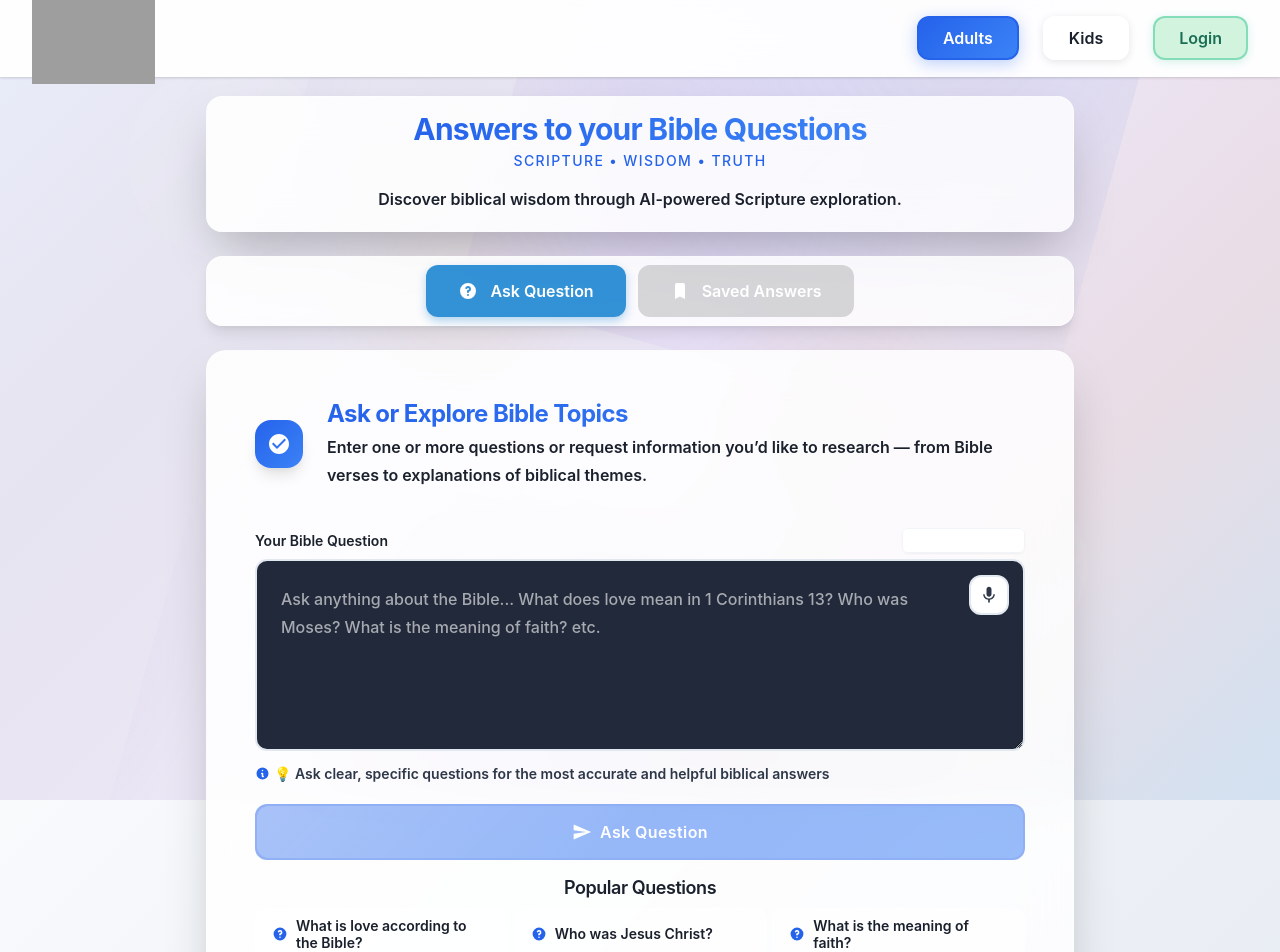
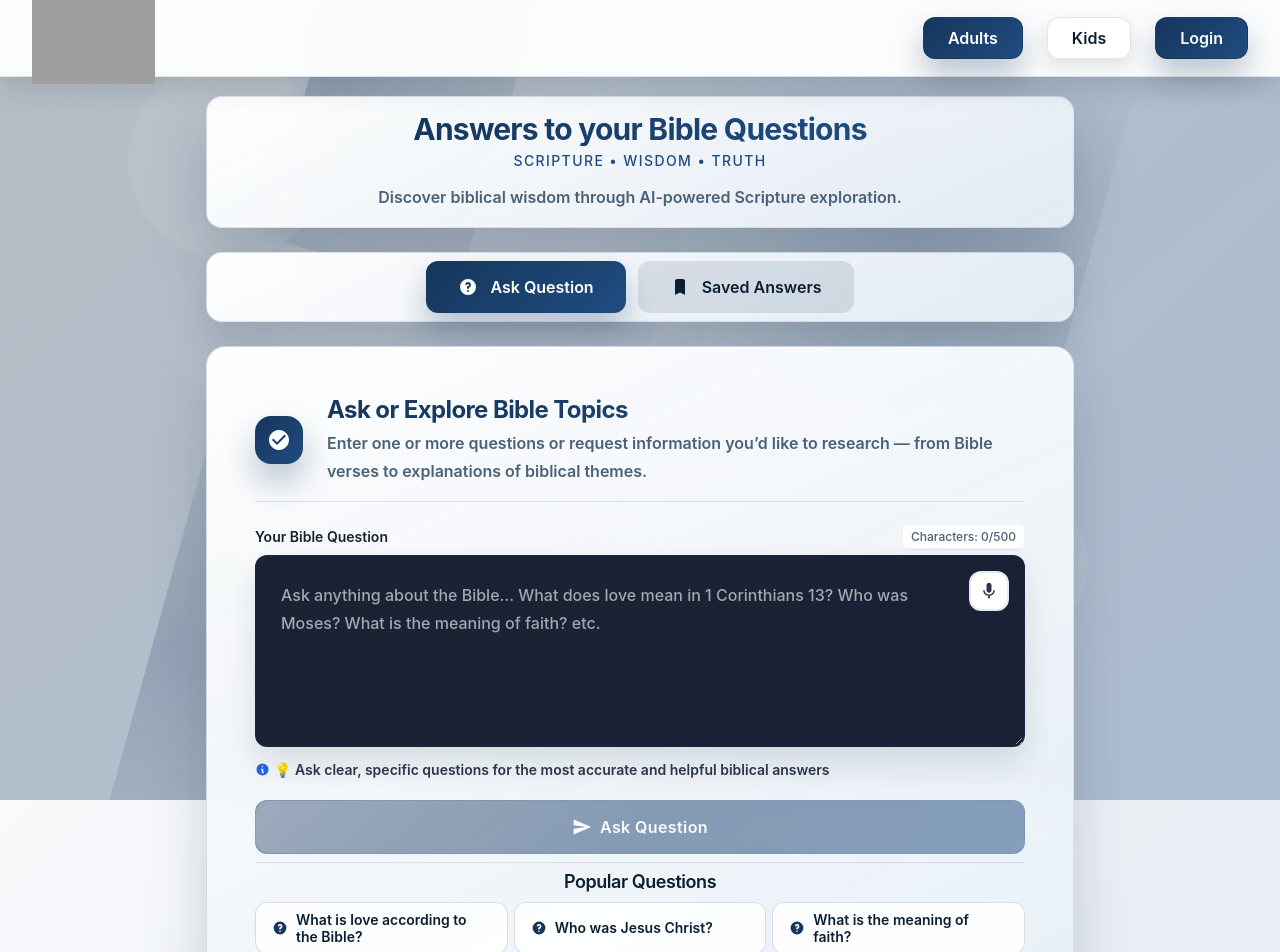
Before and after one commit to tseitzin/bible_qa_frontend, a Vue app: page / in a window 1280 px wide. Shown: the top 952 px of the page. Built offline with nearby package versions, Linux system fonts and the light colour scheme; no server answers; grey boxes are pictures that could not be loaded.

Commit message:
Updated QuestionForm and AnswerForm with new color scheme

```diff
--- a/src/components/QuestionForm.vue
+++ b/src/components/QuestionForm.vue
@@ -217,12 +217,18 @@ const handleSpeechError = (error) => {
 
 <style scoped>
 .question-form {
-  background: var(--gradient-card);
-  backdrop-filter: blur(20px);
+  --question-primary: var(--app-primary, #16365c);
+  --question-primary-light: var(--app-primary-light, #1f4c80);
+  --question-primary-dark: var(--app-primary-dark, #0b1f33);
+  --question-accent: var(--app-accent, #e6eef6);
+  --question-muted: var(--app-muted, #4a6178);
+  --question-gradient: linear-gradient(135deg, var(--question-primary), var(--question-primary-light));
+  background: linear-gradient(155deg, rgba(255, 255, 255, 0.98), rgba(230, 238, 246, 0.94));
+  backdrop-filter: blur(22px);
   border-radius: var(--border-radius-2xl);
   padding: var(--spacing-2xl);
-  box-shadow: var(--shadow-xl);
-  border: 1px solid rgba(255, 255, 255, 0.2);
+  box-shadow: 0 30px 60px rgba(11, 31, 51, 0.18);
+  border: 1px solid rgba(22, 54, 92, 0.12);
   position: relative;
   overflow: hidden;
 }
@@ -233,19 +239,19 @@ const handleSpeechError = (error) => {
   gap: var(--spacing-lg);
   margin-bottom: var(--spacing-lg);
   padding-bottom: var(--spacing-md);
-  border-bottom: 1px solid rgba(255, 255, 255, 0.1);
+  border-bottom: 1px solid rgba(22, 54, 92, 0.12);
 }
 
 .form-icon {
   width: 48px;
   height: 48px;
-  background: var(--gradient-primary);
+  background: var(--question-gradient);
   border-radius: var(--border-radius-xl);
   display: flex;
   align-items: center;
   justify-content: center;
-  color: var(--color-text-inverse);
-  box-shadow: var(--shadow-md);
+  color: #ffffff;
+  box-shadow: 0 18px 32px rgba(22, 54, 92, 0.28);
   flex-shrink: 0;
 }
 
@@ -261,9 +267,8 @@ const handleSpeechError = (error) => {
 .form-title {
   font-size: var(--font-size-2xl);
   font-weight: var(--font-weight-bold);
-  color: #1a202c;
   margin: 0 0 var(--spacing-xs) 0;
-  background: var(--gradient-primary);
+  background: linear-gradient(135deg, var(--question-primary), var(--question-primary-light));
   -webkit-background-clip: text;
   -webkit-text-fill-color: transparent;
   background-clip: text;
@@ -271,7 +276,7 @@ const handleSpeechError = (error) => {
 
 .form-subtitle {
   font-size: var(--font-size-base);
-  color: #1a202c;
+  color: var(--question-muted);
   margin: 0;
   font-weight: var(--font-weight-semibold);
 }
@@ -284,6 +289,25 @@ const handleSpeechError = (error) => {
 
 .question-input {
   position: relative;
+}
+
+:deep(.question-input textarea) {
+  border: 2px solid rgba(22, 54, 92, 0.16);
+  background: rgba(15, 23, 42, 0.95);
+  color: var(--color-text-inverse);
+  box-shadow: 0 16px 32px rgba(11, 31, 51, 0.12);
+  transition: border-color var(--transition-fast), box-shadow var(--transition-fast), transform var(--transition-fast);
+}
+
+:deep(.question-input textarea:focus) {
+  border-color: var(--question-primary);
+  box-shadow: 0 22px 40px rgba(22, 54, 92, 0.22);
+  transform: translateY(-1px);
+  background: rgba(15, 23, 42, 0.97);
+}
+
+:deep(.question-input .char-count) {
+  color: var(--question-muted);
 }
 
 .speech-error {
@@ -362,8 +386,8 @@ const handleSpeechError = (error) => {
   align-items: center;
   gap: var(--spacing-lg);
   padding: var(--spacing-lg);
-  background: rgba(37, 99, 235, 0.05);
-  border: 1px solid rgba(37, 99, 235, 0.1);
+  background: rgba(22, 54, 92, 0.08);
+  border: 1px solid rgba(22, 54, 92, 0.16);
   border-radius: var(--border-radius-lg);
 }
 
@@ -378,13 +402,13 @@ const handleSpeechError = (error) => {
 .loading-primary {
   font-size: var(--font-size-base);
   font-weight: var(--font-weight-semibold);
-  color: var(--color-primary);
+  color: var(--question-primary);
   margin: 0 0 var(--spacing-xs) 0;
 }
 
 .loading-secondary {
   font-size: var(--font-size-sm);
-  color: #1a202c;
+  color: var(--question-muted);
   margin: 0;
   font-weight: var(--font-weight-semibold);
 }
@@ -392,13 +416,13 @@ const handleSpeechError = (error) => {
 .quick-suggestions {
   margin-top: var(--spacing-sm);
   padding-top: var(--spacing-sm);
-  border-top: 1px solid rgba(255, 255, 255, 0.1);
+  border-top: 1px solid rgba(22, 54, 92, 0.12);
 }
 
 .suggestions-title {
   font-size: var(--font-size-lg);
   font-weight: var(--font-weight-semibold);
-  color: #1a202c;
+  color: var(--question-primary-dark);
   margin: 0 0 var(--spacing-sm) 0;
   text-align: center;
 }
@@ -414,10 +438,10 @@ const handleSpeechError = (error) => {
   align-items: center;
   gap: var(--spacing-sm);
   padding: var(--spacing-sm) var(--spacing-md);
-  background: rgba(255, 255, 255, 0.5);
-  border: 1px solid rgba(255, 255, 255, 0.3);
+  background: rgba(255, 255, 255, 0.92);
+  border: 1px solid rgba(22, 54, 92, 0.16);
   border-radius: var(--border-radius-lg);
-  color: #1a202c;
+  color: var(--question-primary-dark);
   font-size: var(--font-size-sm);
   cursor: pointer;
   transition: all var(--transition-normal);
@@ -427,18 +451,61 @@ const handleSpeechError = (error) => {
 }
 
 .suggestion-button:hover {
-  background: rgba(255, 255, 255, 0.7);
-  border-color: var(--color-primary);
-  color: var(--color-primary);
+  background: rgba(255, 255, 255, 0.98);
+  border-color: rgba(22, 54, 92, 0.32);
+  color: var(--question-primary);
   transform: translateY(-2px);
-  box-shadow: var(--shadow-md);
+  box-shadow: 0 18px 32px rgba(11, 31, 51, 0.18);
 }
 
 .suggestion-icon {
   width: 16px;
   height: 16px;
-  color: var(--color-primary);
+  color: var(--question-primary);
   flex-shrink: 0;
+}
+
+:deep(.submit-button.btn--primary) {
+  background: var(--question-gradient);
+  border: 1px solid rgba(22, 54, 92, 0.36);
+  box-shadow: 0 22px 40px rgba(22, 54, 92, 0.28);
+  color: #ffffff;
+  transition: border-color var(--transition-fast), box-shadow var(--transition-fast), transform var(--transition-fast);
+}
+
+:deep(.submit-button.btn--primary:hover:not(:disabled)) {
+  background: linear-gradient(135deg, var(--question-primary-light), var(--question-primary));
+  border-color: rgba(22, 54, 92, 0.46);
+  box-shadow: 0 28px 48px rgba(22, 54, 92, 0.32);
+  transform: translateY(-2px);
+}
+
+:deep(.submit-button.btn--primary:focus-visible) {
+  outline: none;
+  box-shadow: 0 0 0 3px rgba(230, 238, 246, 0.6);
+}
+
+:deep(.submit-button.btn--primary.btn--loading) {
+  transform: none;
+}
+
+:deep(.clear-button.btn--ghost) {
+  border: 2px solid rgba(22, 54, 92, 0.2);
+  background: rgba(22, 54, 92, 0.08);
+  color: var(--question-primary);
+  box-shadow: 0 14px 28px rgba(11, 31, 51, 0.12);
+}
+
+:deep(.clear-button.btn--ghost:hover:not(:disabled)) {
+  border-color: rgba(22, 54, 92, 0.36);
+  background: rgba(22, 54, 92, 0.12);
+  color: var(--question-primary-light);
+  transform: translateY(-1px);
+}
+
+:deep(.clear-button.btn--ghost:focus-visible) {
+  outline: none;
+  box-shadow: 0 0 0 3px rgba(230, 238, 246, 0.55);
 }
 
 /* Responsive Design */
--- a/src/views/MainApp.vue
+++ b/src/views/MainApp.vue
@@ -39,6 +39,9 @@
         <div class="header-content">
           <div class="logo-section">
             <div class="logo-wrapper">
+              <!-- <div class="logo-icon" aria-hidden="true">
+                <img :src="navLogo" alt="Word of Life Answers logo" />
+              </div> -->
               <div class="logo-text">
                 <h2 class="app-title">Answers to your Bible Questions</h2>
                 <div class="app-tagline">Scripture • Wisdom • Truth</div>
@@ -324,8 +327,8 @@ onMounted(async () => {
   z-index: 100;
   background: rgba(255, 255, 255, 0.95);
   backdrop-filter: blur(20px);
-  border-bottom: 1px solid rgba(255, 255, 255, 0.2);
-  box-shadow: var(--shadow-sm);
+  border-bottom: 1px solid rgba(22, 54, 92, 0.12);
+  box-shadow: 0 12px 26px rgba(11, 31, 51, 0.12);
 }
 
 .nav-container {
@@ -342,7 +345,7 @@ onMounted(async () => {
   display: flex;
   align-items: center;
   gap: var(--spacing-sm);
-  color: var(--color-primary);
+  color: var(--app-primary);
   font-weight: var(--font-weight-bold);
   font-size: var(--font-size-lg);
   margin-right: auto;
@@ -367,58 +370,58 @@ onMounted(async () => {
   padding: var(--spacing-sm) var(--spacing-lg);
   border-radius: var(--border-radius-lg);
   text-decoration: none;
-  color: #1a202c;
+  color: var(--app-primary-dark);
   font-weight: var(--font-weight-semibold);
   transition: all var(--transition-normal);
-  border: 2px solid transparent;
-  background: rgba(255, 255, 255, 0.8);
-  backdrop-filter: blur(10px);
-  box-shadow: 0 2px 8px rgba(0, 0, 0, 0.1);
+  border: 1px solid rgba(22, 54, 92, 0.12);
+  background: rgba(255, 255, 255, 0.92);
+  backdrop-filter: blur(12px);
+  box-shadow: 0 8px 20px rgba(11, 31, 51, 0.12);
   cursor: pointer;
 }
 
 .nav-link:hover {
-  color: var(--color-primary);
-  background: rgba(255, 255, 255, 0.95);
-  border-color: rgba(37, 99, 235, 0.3);
-  box-shadow: 0 4px 12px rgba(0, 0, 0, 0.15);
+  color: var(--app-primary);
+  background: rgba(255, 255, 255, 0.98);
+  border-color: rgba(22, 54, 92, 0.28);
+  box-shadow: 0 12px 28px rgba(11, 31, 51, 0.18);
   transform: translateY(-1px);
 }
 
 .nav-link--active {
-  background: var(--gradient-primary);
-  color: var(--color-text-inverse);
-  border-color: var(--color-primary);
-  box-shadow: 0 4px 15px rgba(37, 99, 235, 0.3);
+  background: linear-gradient(135deg, var(--app-primary), var(--app-primary-light));
+  color: #ffffff;
+  border-color: rgba(22, 54, 92, 0.32);
+  box-shadow: 0 16px 30px rgba(22, 54, 92, 0.28);
 }
 
 .logout-button {
   appearance: none;
-  background: rgba(239, 68, 68, 0.18);
-  border-color: rgba(239, 68, 68, 0.35);
-  color: rgba(136, 19, 55, 0.85);
-  box-shadow: 0 2px 10px rgba(239, 68, 68, 0.18);
+  background: rgba(239, 68, 68, 0.16);
+  border-color: rgba(239, 68, 68, 0.32);
+  color: rgba(136, 19, 55, 0.88);
+  box-shadow: 0 12px 24px rgba(239, 68, 68, 0.18);
 }
 
 .logout-button:hover {
-  background: rgba(239, 68, 68, 0.28);
-  border-color: rgba(239, 68, 68, 0.45);
+  background: rgba(239, 68, 68, 0.24);
+  border-color: rgba(239, 68, 68, 0.42);
   color: rgba(136, 19, 55, 1);
-  box-shadow: 0 4px 14px rgba(239, 68, 68, 0.25);
+  box-shadow: 0 18px 30px rgba(239, 68, 68, 0.24);
 }
 
 .login-button {
-  background: rgba(34, 197, 94, 0.2);
-  border-color: rgba(16, 185, 129, 0.4);
-  color: rgba(6, 95, 70, 0.9);
-  box-shadow: 0 2px 10px rgba(16, 185, 129, 0.18);
+  background: linear-gradient(135deg, var(--app-primary), var(--app-primary-light));
+  border-color: rgba(22, 54, 92, 0.32);
+  color: #ffffff;
+  box-shadow: 0 16px 30px rgba(22, 54, 92, 0.28);
 }
 
 .login-button:hover {
-  background: rgba(34, 197, 94, 0.3);
-  border-color: rgba(16, 185, 129, 0.5);
-  color: rgba(6, 95, 70, 1);
-  box-shadow: 0 4px 14px rgba(16, 185, 129, 0.25);
+  background: linear-gradient(135deg, var(--app-primary-light), var(--app-primary));
+  border-color: rgba(22, 54, 92, 0.4);
+  color: #ffffff;
+  box-shadow: 0 22px 36px rgba(22, 54, 92, 0.32);
 }
 
 .app {
@@ -427,6 +430,12 @@ onMounted(async () => {
   display: flex;
   flex-direction: column;
   padding-top: 80px; /* Account for fixed nav */
+  --app-primary: #16365c;
+  --app-primary-light: #1f4c80;
+  --app-primary-dark: #0b1f33;
+  --app-accent: #e6eef6;
+  --app-muted: #4a6178;
+  --app-highlight: rgba(22, 54, 92, 0.12);
 }
 
 .app-background {
@@ -445,13 +454,11 @@ onMounted(async () => {
   left: 0;
   right: 0;
   bottom: 0;
-  background: linear-gradient(135deg,
-    #667eea 0%,
-    #764ba2 25%,
-    #f093fb 50%,
-    #f5576c 75%,
-    #4facfe 100%);
-  opacity: 0.1;
+  background: linear-gradient(140deg,
+    var(--app-primary-dark) 0%,
+    var(--app-primary) 45%,
+    var(--app-primary-light) 100%);
+  opacity: 0.28;
 }
 
 .bg-pattern {
@@ -461,9 +468,9 @@ onMounted(async () => {
   right: 0;
   bottom: 0;
   background-image:
-    radial-gradient(circle at 25% 25%, rgba(37, 99, 235, 0.1) 0%, transparent 50%),
-    radial-gradient(circle at 75% 75%, rgba(139, 92, 246, 0.1) 0%, transparent 50%),
-    radial-gradient(circle at 50% 50%, rgba(245, 158, 11, 0.05) 0%, transparent 50%);
+    radial-gradient(circle at 25% 25%, rgba(255, 255, 255, 0.12) 0%, transparent 55%),
+    radial-gradient(circle at 70% 30%, rgba(22, 54, 92, 0.22) 0%, transparent 55%),
+    radial-gradient(circle at 50% 80%, rgba(255, 255, 255, 0.08) 0%, transparent 55%);
   background-size: 800px 800px, 600px 600px, 400px 400px;
   animation: float 20s ease-in-out infinite;
 }
@@ -538,12 +545,12 @@ onMounted(async () => {
 }
 
 .header-content {
-  background: var(--gradient-card);
+  background: linear-gradient(155deg, rgba(255, 255, 255, 0.98), rgba(230, 238, 246, 0.94));
   backdrop-filter: blur(20px);
   border-radius: var(--border-radius-xl);
   padding: var(--spacing-md);
-  box-shadow: var(--shadow-xl);
-  border: 1px solid rgba(255, 255, 255, 0.2);
+  box-shadow: 0 30px 60px rgba(11, 31, 51, 0.18);
+  border: 1px solid rgba(22, 54, 92, 0.12);
   position: relative;
   overflow: hidden;
 }
@@ -561,27 +568,33 @@ onMounted(async () => {
 }
 
 .logo-icon {
-  width: 48px;
-  height: 48px;
-  background: var(--gradient-primary);
-  border-radius: var(--border-radius-xl);
+  width: 96px;
+  height: 96px;
+  background: linear-gradient(135deg, var(--app-primary), var(--app-primary-light));
+  border-radius: var(--border-radius-2xl);
   display: flex;
   align-items: center;
   justify-content: center;
-  color: var(--color-text-inverse);
-  box-shadow: var(--shadow-lg);
+  color: #ffffff;
+  box-shadow: 0 24px 48px rgba(22, 54, 92, 0.28);
   position: relative;
+}
+
+.logo-icon img {
+  width: 140%;
+  height: auto;
+  display: block;
 }
 
 .logo-icon::after {
   content: '';
   position: absolute;
   inset: -2px;
-  background: var(--gradient-primary);
+  background: linear-gradient(135deg, var(--app-primary), var(--app-primary-light));
   border-radius: var(--border-radius-xl);
   z-index: -1;
-  opacity: 0.3;
-  filter: blur(8px);
+  opacity: 0.28;
+  filter: blur(12px);
 }
 
 .logo-icon svg {
@@ -595,9 +608,9 @@ onMounted(async () => {
 
 .app-title {
   font-size: var(--font-size-3xl);
-  color: var(--color-text-primary);
+  color: var(--app-primary);
   margin: 0;
-  background: var(--gradient-primary);
+  background: linear-gradient(135deg, var(--app-primary), var(--app-primary-light));
   -webkit-background-clip: text;
   -webkit-text-fill-color: transparent;
   background-clip: text;
@@ -606,7 +619,7 @@ onMounted(async () => {
 
 .app-tagline {
   font-size: var(--font-size-sm);
-  color: var(--color-text-accent);
+  color: var(--app-primary-light);
   font-weight: var(--font-weight-medium);
   letter-spacing: 0.1em;
   text-transform: uppercase;
@@ -616,9 +629,9 @@ onMounted(async () => {
 
 .app-subtitle {
   font-size: var(--font-size-base);
-  color: #1a202c;
+  color: var(--app-muted);
   margin: 0;
-  line-height: var(--line-height-normal);
+  line-height: var(--line-height-tight);
   max-width: 600px;
   margin: 0 auto;
   font-weight: var(--font-weight-semibold);
@@ -650,7 +663,7 @@ onMounted(async () => {
 .feature-icon {
   width: 18px;
   height: 18px;
-  color: var(--color-primary);
+  color: var(--app-primary);
   flex-shrink: 0;
 }
 
@@ -662,7 +675,7 @@ onMounted(async () => {
 .feature-item span {
   font-size: var(--font-size-sm);
   font-weight: var(--font-weight-semibold);
-  color: #1a202c;
+  color: var(--app-primary-dark);
 }
 
 .app-main {
@@ -676,12 +689,12 @@ onMounted(async () => {
   gap: 0.75rem;                       /* space between buttons */
   justify-content: center;             /* center buttons horizontally */
   margin-bottom: var(--spacing-lg);
-  background: var(--gradient-card);
-  backdrop-filter: blur(10px);
-  border: 1px solid rgba(255, 255, 255, 0.2);
+  background: linear-gradient(155deg, rgba(255, 255, 255, 0.98), rgba(230, 238, 246, 0.94));
+  backdrop-filter: blur(16px);
+  border: 1px solid rgba(22, 54, 92, 0.12);
   border-radius: var(--border-radius-xl);
   padding: var(--spacing-sm);          /* slightly more padding for bigger buttons */
-  box-shadow: var(--shadow-md);
+  box-shadow: 0 20px 40px rgba(11, 31, 51, 0.16);
   transition: all 0.2s ease-in-out;
 }
 
@@ -694,8 +707,8 @@ onMounted(async () => {
   padding: 1rem 2rem;
   border: none;
   border-radius: 0.75rem;
-  background-color: rgba(0, 0, 0, 0.15); /* darker grayish background */
-  color: #fff;                            /* white text for contrast */
+  background-color: rgba(22, 54, 92, 0.12);
+  color: var(--app-primary-dark);
   font-weight: 600;
   font-size: 1rem;
   cursor: pointer;
@@ -706,20 +719,21 @@ onMounted(async () => {
 
 /* Inactive hover effect */
 .nav-tab:hover {
-  background-color: rgba(0, 0, 0, 0.25); /* slightly darker on hover */
+  background-color: rgba(22, 54, 92, 0.18);
+  color: var(--app-primary);
 }
 
 /* Active button */
 .nav-tab--active {
-  background-color: rgba(0, 119, 204, 0.8); /* blue */
-  color: white;
-  box-shadow: 0 4px 10px rgba(0, 119, 204, 0.3);
+  background: linear-gradient(135deg, var(--app-primary), var(--app-primary-light));
+  color: #ffffff;
+  box-shadow: 0 16px 30px rgba(22, 54, 92, 0.28);
 }
 
 /* Active hover effect */
 .nav-tab--active:hover {
-  background-color: rgba(0, 119, 204, 1);
-  box-shadow: 0 6px 15px rgba(0, 119, 204, 0.4);
+  background: linear-gradient(135deg, var(--app-primary-light), var(--app-primary));
+  box-shadow: 0 22px 36px rgba(22, 54, 92, 0.32);
   transform: translateY(-1px);
 }
 
@@ -735,8 +749,8 @@ onMounted(async () => {
 /* Optional: saved badge */
 .saved-badge {
   display: inline-block;
-  background-color: #cb8283;
-  color: white;
+  background-color: rgba(22, 54, 92, 0.9);
+  color: #ffffff;
   font-size: 0.75rem;
   font-weight: bold;
   padding: 0.1rem 0.4rem;
@@ -760,11 +774,11 @@ onMounted(async () => {
 .guest-message {
   text-align: center;
   padding: var(--spacing-3xl);
-  background: var(--gradient-card);
+  background: linear-gradient(155deg, rgba(255, 255, 255, 0.98), rgba(230, 238, 246, 0.94));
   backdrop-filter: blur(20px);
   border-radius: var(--border-radius-2xl);
-  box-shadow: var(--shadow-xl);
-  border: 1px solid rgba(255, 255, 255, 0.2);
+  box-shadow: 0 30px 60px rgba(11, 31, 51, 0.18);
+  border: 1px solid rgba(22, 54, 92, 0.12);
   max-width: 500px;
   margin: 0 auto;
 }
@@ -772,18 +786,19 @@ onMounted(async () => {
 .guest-message-icon {
   font-size: 4rem;
   margin-bottom: var(--spacing-lg);
+  color: var(--app-primary);
 }
 
 .guest-message h3 {
   font-size: var(--font-size-2xl);
   font-weight: var(--font-weight-bold);
-  color: var(--color-text-primary);
+  color: var(--app-primary);
   margin-bottom: var(--spacing-md);
 }
 
 .guest-message p {
   font-size: var(--font-size-base);
-  color: var(--color-text-secondary);
+  color: var(--app-muted);
   line-height: var(--line-height-relaxed);
   margin-bottom: var(--spacing-xl);
 }
@@ -806,26 +821,29 @@ onMounted(async () => {
 }
 
 .btn-primary {
-  background: var(--gradient-primary);
-  color: white;
-  box-shadow: var(--shadow-md);
+  background: linear-gradient(135deg, var(--app-primary), var(--app-primary-light));
+  color: #ffffff;
+  box-shadow: 0 18px 36px rgba(22, 54, 92, 0.28);
+  border: 1px solid rgba(22, 54, 92, 0.32);
 }
 
 .btn-primary:hover {
   transform: translateY(-2px);
-  box-shadow: var(--shadow-lg);
+  box-shadow: 0 24px 44px rgba(22, 54, 92, 0.32);
 }
 
 .btn-secondary {
-  background: white;
-  color: var(--color-primary);
-  border: 2px solid var(--color-primary);
+  background: rgba(255, 255, 255, 0.96);
+  color: var(--app-primary);
+  border: 1px solid rgba(22, 54, 92, 0.32);
+  box-shadow: 0 14px 30px rgba(11, 31, 51, 0.15);
 }
 
 .btn-secondary:hover {
-  background: var(--color-primary);
-  color: white;
+  background: linear-gradient(135deg, var(--app-primary), var(--app-primary-light));
+  color: #ffffff;
   transform: translateY(-2px);
+  box-shadow: 0 20px 38px rgba(22, 54, 92, 0.3);
 }
 
 .question-section,
@@ -840,12 +858,12 @@ onMounted(async () => {
 }
 
 .footer-content {
-  background: var(--gradient-card);
+  background: linear-gradient(155deg, rgba(255, 255, 255, 0.98), rgba(230, 238, 246, 0.94));
   backdrop-filter: blur(20px);
   border-radius: var(--border-radius-xl);
   padding: var(--spacing-lg);
-  box-shadow: var(--shadow-lg);
-  border: 1px solid rgba(255, 255, 255, 0.2);
+  box-shadow: 0 24px 48px rgba(11, 31, 51, 0.18);
+  border: 1px solid rgba(22, 54, 92, 0.12);
 }
 
 .footer-main {
@@ -859,7 +877,7 @@ onMounted(async () => {
   justify-content: center;
   gap: var(--spacing-sm);
   margin-bottom: var(--spacing-md);
-  color: var(--color-primary);
+  color: var(--app-primary);
   font-weight: var(--font-weight-semibold);
 }
 
@@ -870,7 +888,7 @@ onMounted(async () => {
 
 .footer-description {
   font-size: var(--font-size-sm);
-  color: #1a202c;
+  color: var(--app-muted);
   margin: 0;
   max-width: 500px;
   margin: 0 auto;
@@ -882,8 +900,8 @@ onMounted(async () => {
   align-items: flex-start;
   gap: var(--spacing-sm);
   padding: var(--spacing-sm);
-  background: rgba(245, 158, 11, 0.1);
-  border: 1px solid rgba(245, 158, 11, 0.2);
+  background: rgba(22, 54, 92, 0.08);
+  border: 1px solid rgba(22, 54, 92, 0.15);
   border-radius: var(--border-radius-lg);
   font-size: var(--font-size-sm);
 }
@@ -891,7 +909,7 @@ onMounted(async () => {
 .disclaimer-icon {
   width: 20px;
   height: 20px;
-  color: var(--color-secondary);
+  color: var(--app-primary);
   flex-shrink: 0;
   margin-top: 2px;
 }
@@ -903,13 +921,13 @@ onMounted(async () => {
 
 .footer-disclaimer p {
   margin: 0;
-  color: #1a202c;
+  color: var(--app-primary-dark);
   line-height: var(--line-height-normal);
   font-weight: var(--font-weight-semibold);
 }
 
 .footer-disclaimer strong {
-  color: var(--color-secondary-dark);
+  color: var(--app-primary);
 }
 
 /* Responsive Design */
@@ -954,6 +972,10 @@ onMounted(async () => {
     text-align: center;
   }
 
+  .app-tagline {
+    text-align: center;
+  }
+
   .app-title {
     font-size: var(--font-size-4xl);
   }
@@ -987,13 +1009,12 @@ onMounted(async () => {
   }
 
   .logo-icon {
-    width: 50px;
-    padding: var(--spacing-xs) var(--spacing-md);
+    width: 64px;
+    height: 64px;
   }
 
-  .logo-icon svg {
-    width: 28px;
-    height: 28px;
+  .logo-icon img {
+    width: 120%;
   }
 }
 </style>
```
Also changed, not shown: src/components/AnswerDisplay.vue (+131 -61 lines). Lines whose indentation alone changed are shown as unchanged.
